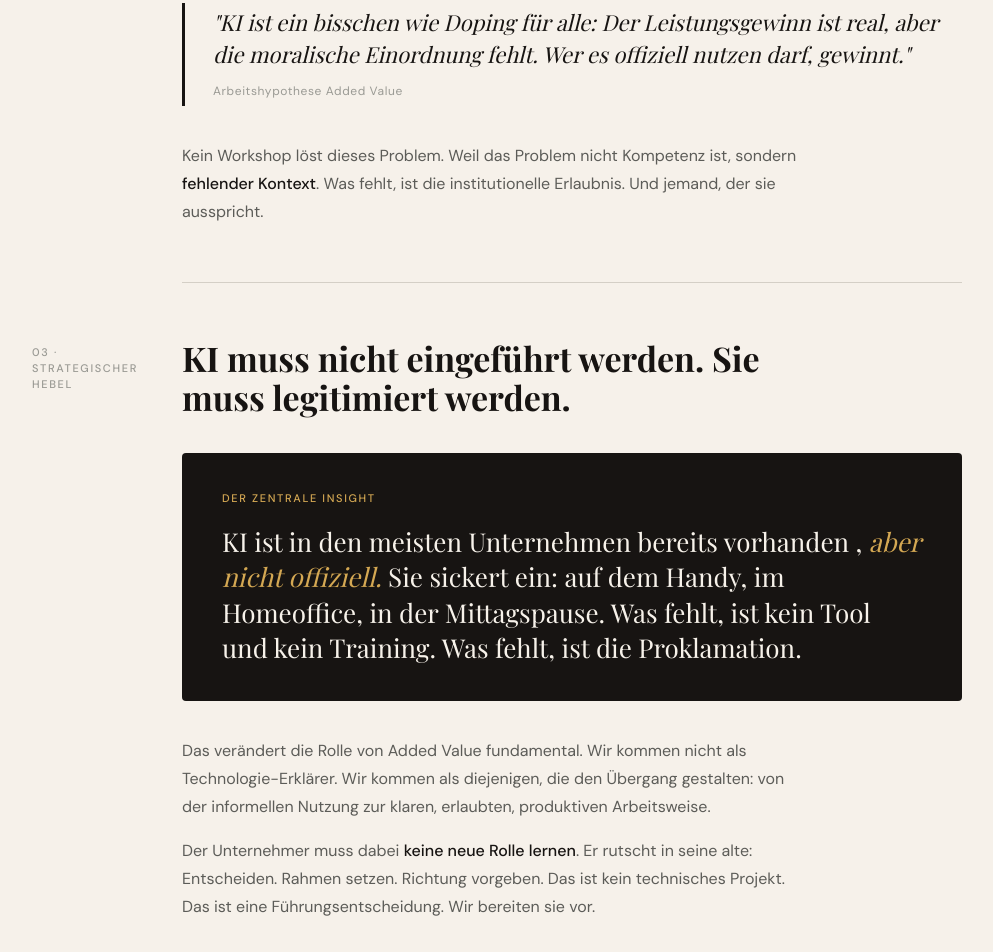
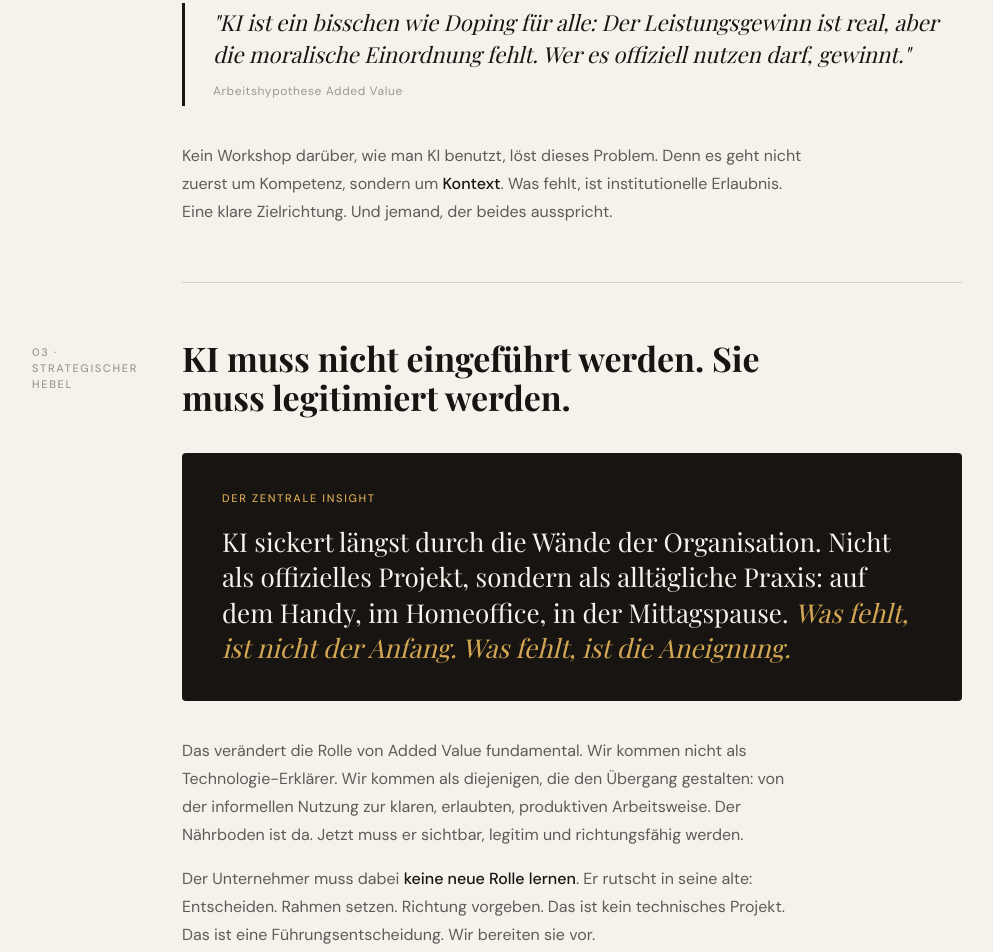
Before and after one commit to activevalue-GmbH/added-value, a plain HTML site: page index.html in a window 1280 px wide. Shown: the part 3135-4087 px from the top of the page, without its empty margins (68-1061 px from the left). Drawn offline with nearby package versions, Linux system fonts and the light colour scheme; a web font is replaced by a local one.

Commit message:
Sharpen AI adoption metaphor

```diff
--- a/index.html
+++ b/index.html
@@ -550,7 +550,7 @@
     </div>
 
     <div class="section-body">
-      <p>Kein Workshop löst dieses Problem. Weil das Problem nicht Kompetenz ist, sondern <strong>fehlender Kontext</strong>. Was fehlt, ist die institutionelle Erlaubnis. Und jemand, der sie ausspricht.</p>
+      <p>Kein Workshop darüber, wie man KI benutzt, löst dieses Problem. Denn es geht nicht zuerst um Kompetenz, sondern um <strong>Kontext</strong>. Was fehlt, ist institutionelle Erlaubnis. Eine klare Zielrichtung. Und jemand, der beides ausspricht.</p>
     </div>
   </div>
 
@@ -561,11 +561,11 @@
 
     <div class="insight-box">
       <div class="insight-box-label">Der zentrale Insight</div>
-      <div class="insight-box-text">KI ist in den meisten Unternehmen bereits vorhanden , <em>aber nicht offiziell.</em> Sie sickert ein: auf dem Handy, im Homeoffice, in der Mittagspause. Was fehlt, ist kein Tool und kein Training. Was fehlt, ist die Proklamation.</div>
+      <div class="insight-box-text">KI sickert längst durch die Wände der Organisation. Nicht als offizielles Projekt, sondern als alltägliche Praxis: auf dem Handy, im Homeoffice, in der Mittagspause. <em>Was fehlt, ist nicht der Anfang. Was fehlt, ist die Aneignung.</em></div>
     </div>
 
     <div class="section-body">
-      <p>Das verändert die Rolle von Added Value fundamental. Wir kommen nicht als Technologie-Erklärer. Wir kommen als diejenigen, die den Übergang gestalten: von der informellen Nutzung zur klaren, erlaubten, produktiven Arbeitsweise.</p>
+      <p>Das verändert die Rolle von Added Value fundamental. Wir kommen nicht als Technologie-Erklärer. Wir kommen als diejenigen, die den Übergang gestalten: von der informellen Nutzung zur klaren, erlaubten, produktiven Arbeitsweise. Der Nährboden ist da. Jetzt muss er sichtbar, legitim und richtungsfähig werden.</p>
       <p>Der Unternehmer muss dabei <strong>keine neue Rolle lernen</strong>. Er rutscht in seine alte: Entscheiden. Rahmen setzen. Richtung vorgeben. Das ist kein technisches Projekt. Das ist eine Führungsentscheidung. Wir bereiten sie vor.</p>
     </div>
 
@@ -627,7 +627,7 @@
         <div class="product-step-num">01</div>
         <div>
           <div class="product-step-title">Bestandsaufnahme: Was passiert schon?</div>
-          <div class="product-step-body">Zwei bis drei Gespräche mit Führung und ausgewählten Mitarbeitern. Keine IT-Inventur. Stattdessen: Wer nutzt was, wann, wofür. Und warum verbirgt er es? Das Ergebnis überrascht fast immer: KI ist weiter verbreitet als die Führung ahnt. Dieser Moment hat strategischen Wert.</div>
+          <div class="product-step-body">Zwei bis drei Gespräche mit Führung und ausgewählten Mitarbeitern. Keine IT-Inventur. Stattdessen: Wer nutzt was, wann, wofür. Und warum verbirgt er es? Das Ergebnis überrascht fast immer: KI ist weiter verbreitet als die Führung ahnt. Dieser Moment hat strategischen Wert, weil er zeigt: Der Anfang ist längst gemacht.</div>
         </div>
       </div>
       <div class="product-step">
@@ -811,7 +811,7 @@
   <div class="closing">
     <div class="closing-eyebrow">Die These in einem Satz</div>
     <h2 class="closing-headline">KI ist in jedem Unternehmen<br>schon angekommen.<br><em>Machen Sie es offiziell.</em></h2>
-    <p class="closing-sub">KI ist keine Software, die man kauft. Sie ist eine neue Arbeitsweise, die sich bereits ausbreitet. Unkoordiniert, ungeregelt, ohne Rahmen. Unsere Aufgabe ist es nicht, KI einzuführen. Unsere Aufgabe ist es, den Moment zu gestalten, in dem Unternehmen aufhören, so zu tun, als wäre KI noch nicht da.</p>
+    <p class="closing-sub">KI ist keine Software, die man kauft. Sie ist eine neue Arbeitsweise, die sich bereits ausbreitet. Unkoordiniert, ungeregelt, ohne Rahmen. Unsere Aufgabe ist es nicht, KI einzuführen. Unsere Aufgabe ist es, den Moment zu gestalten, in dem Unternehmen aufhören, so zu tun, als wäre KI noch nicht da, und beginnen, sich diese Praxis bewusst zu eigen zu machen.</p>
   </div>
 
 </div>
```
